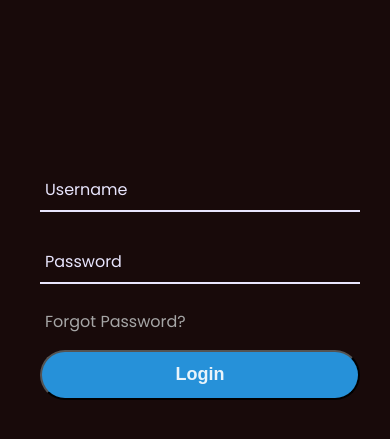
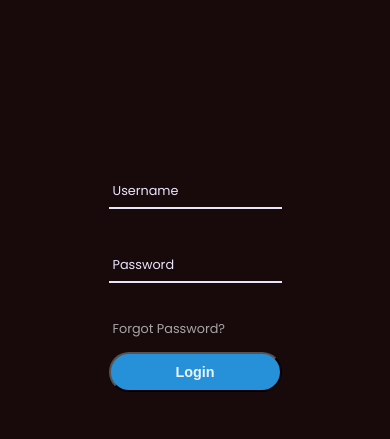
Before and after one commit to adiga27/Student-Portal, a plain HTML site: page index.html in a window 390 px wide. Shown: the part 283-722 px from the top of the page. Drawn offline with Linux system fonts and the light colour scheme.

Commit message:
update #1

```diff
--- /dev/null
+++ b/css/queries.css
@@ -0,0 +1,38 @@
+/* BELOW 1200px (Landscape Tablets) */
+@media (max-width: 75em) {
+  html {
+    font-size: 56.25%;
+  }
+}
+
+/* BELOW 944px (Tablets) */
+/* *************************** */
+@media (max-width: 59em) {
+  html {
+    font-size: 43.75%;
+  }
+}
+
+/* BELOW 704px (Smaller Tablets) */
+@media (max-width: 49em) {
+  html {
+    font-size: 50%;
+  }
+  .container-img {
+    display: none;
+  }
+  .container-login {
+    width: 100vw;
+    height: 100vh;
+  }
+  form .login-field {
+    margin: 5rem 0;
+  }
+}
+
+/* BELOW 544px (Phones) */
+@media (max-width: 34em) {
+  .login-center {
+    width: fit-content;
+  }
+}
--- a/css/style.css
+++ b/css/style.css
@@ -116,33 +116,33 @@
   top: 50%;
   left: 50%;
   transform: translate(-50%, -50%); */
-  width: 400px;
+  width: 40rem;
   /* background: white; */
-  border-radius: 10px;
+  border-radius: 1rem;
   /* box-shadow: 10px 10px 15px rgba(0, 0, 0, 0.05); */
 }
 
-.login-center h1 {
+/* .login-center h1 {
   text-align: center;
   padding: 0px 0 20px 0;
-}
+} */
 
 .login-center form {
-  padding: 0 40px;
+  padding: 0 4rem;
   box-sizing: border-box;
 }
 
 form .login-field {
   position: relative;
   border-bottom: 2px solid #e8e5fd;
-  margin: 30px 0;
+  margin: 3rem 0;
 }
 
 .login-field input {
   width: 100%;
-  padding: 0 5px;
-  height: 40px;
-  font-size: 16px;
+  padding: 0 0.5rem;
+  height: 4rem;
+  font-size: 1.6rem;
   color: #e8e5fd;
   border: none;
   background: none;
@@ -152,10 +152,10 @@ form .login-field {
 .login-field label {
   position: absolute;
   top: 50%;
-  left: 5px;
+  left: 0.5rem;
   color: #e8e5fd;
   transform: translateY(-50%);
-  font-size: 16px;
+  font-size: 1.6rem;
   font-family: inherit;
   pointer-events: none;
   transition: 0.5s;
@@ -164,17 +164,17 @@ form .login-field {
 .login-field span::before {
   content: "";
   position: absolute;
-  top: 40px;
+  top: 4rem;
   left: 0;
   width: 0%;
-  height: 2px;
+  height: 0.2rem;
   background: #2691d9;
   transition: 0.5s;
 }
 
 .login-field input:focus ~ label,
 .login-field input:valid ~ label {
-  top: -5px;
+  top: -0.5rem;
   color: #2691d9;
 }
 
@@ -185,7 +185,7 @@ form .login-field {
 
 .login-pass {
   display: inline-block;
-  margin: -5px 0 20px 5px;
+  margin: -0.5rem 0 2rem 0.5rem;
   color: #a6a6a6;
   cursor: pointer;
 }
@@ -196,11 +196,11 @@ form .login-field {
 
 .login-submit {
   width: 100%;
-  height: 50px;
+  height: 5rem;
   /* border: 1px solid; */
   background: #2691d9;
-  border-radius: 25px;
-  font-size: 18px;
+  border-radius: 2.5rem;
+  font-size: 1.8rem;
   color: #e9f4fb;
   font-weight: 600;
   cursor: pointer;
--- a/index.html
+++ b/index.html
@@ -16,6 +16,7 @@
     <!-- CSS LINK -->
     <link rel="stylesheet" href="css/style.css" />
     <link rel="stylesheet" href="css/general.css" />
+    <link rel="stylesheet" href="css/queries.css" />
 
     <!-- JS LINK -->
     <script defer src="js/script.js"></script>
```
